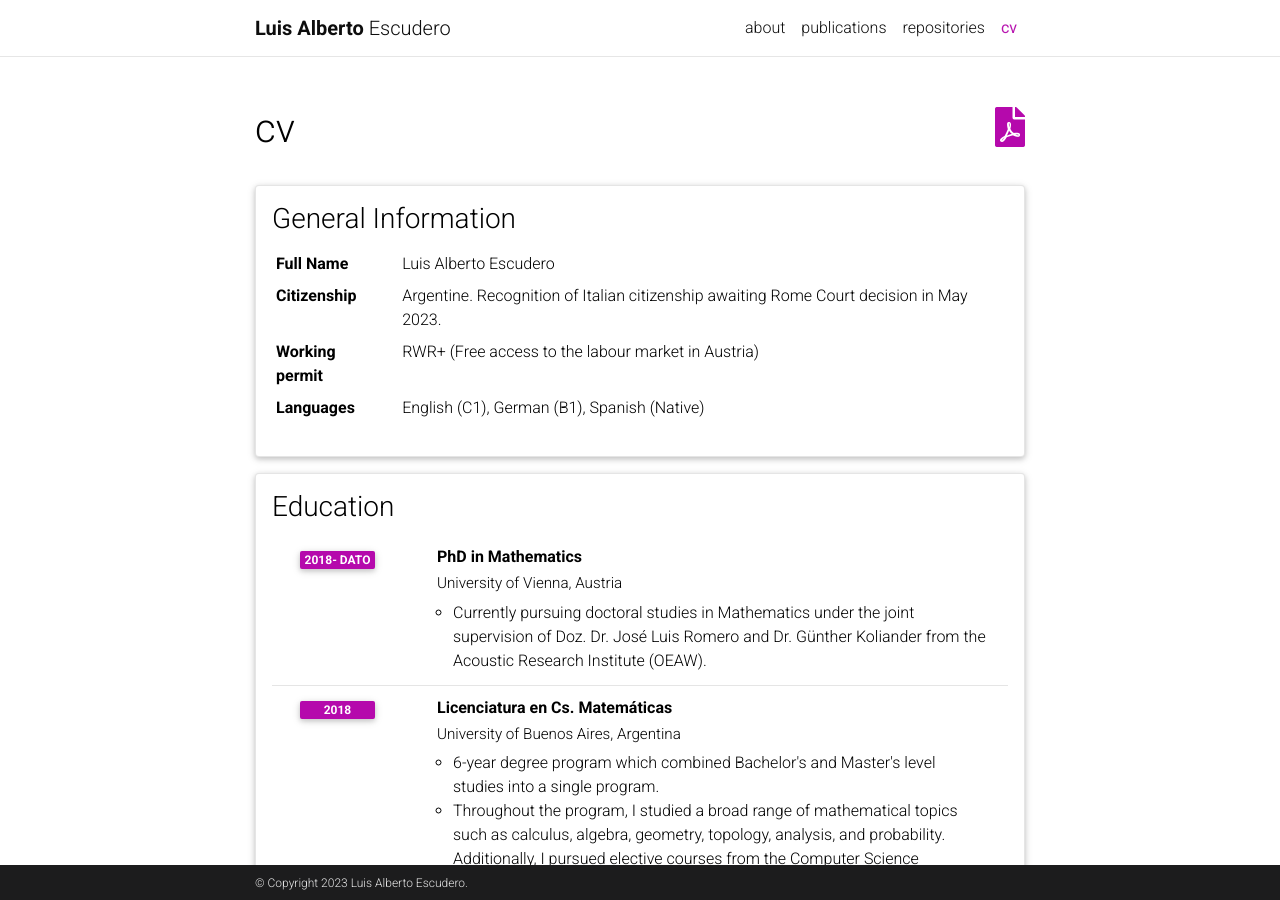
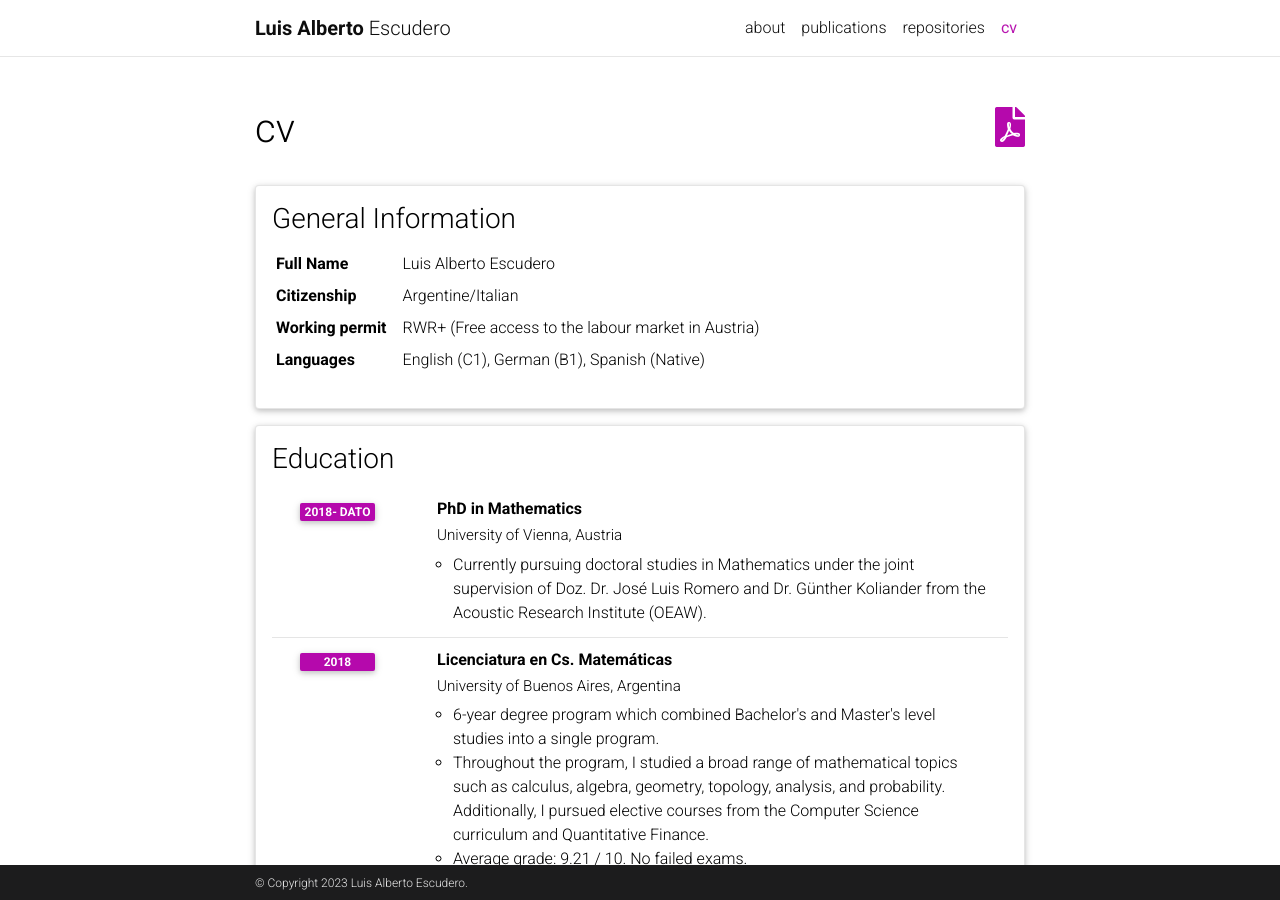
Before and after one commit to laescudero/laescudero.github.io, a Jekyll site: the page built from _pages/cv.md, in a window 1280 px wide and 900 px high. Built offline with Jekyll 4.4.1, drawn with Linux system fonts in a browser that asks for light colours; comment, search, counter and statistics services are not loaded; a style sheet for code colours, icons or effects is not loaded.

Commit message:
Updated cv

```diff
--- a/_data/cv.yml
+++ b/_data/cv.yml
@@ -4,8 +4,7 @@
     - name: Full Name
       value: Luis Alberto Escudero
     - name: Citizenship
-      value: Argentine.
-             Recognition of Italian citizenship awaiting Rome Court decision in May 2023.
+      value: Argentine/Italian
     - name: Working permit
       value: RWR+ (Free access to the labour market in Austria)
     - name: Languages
```
